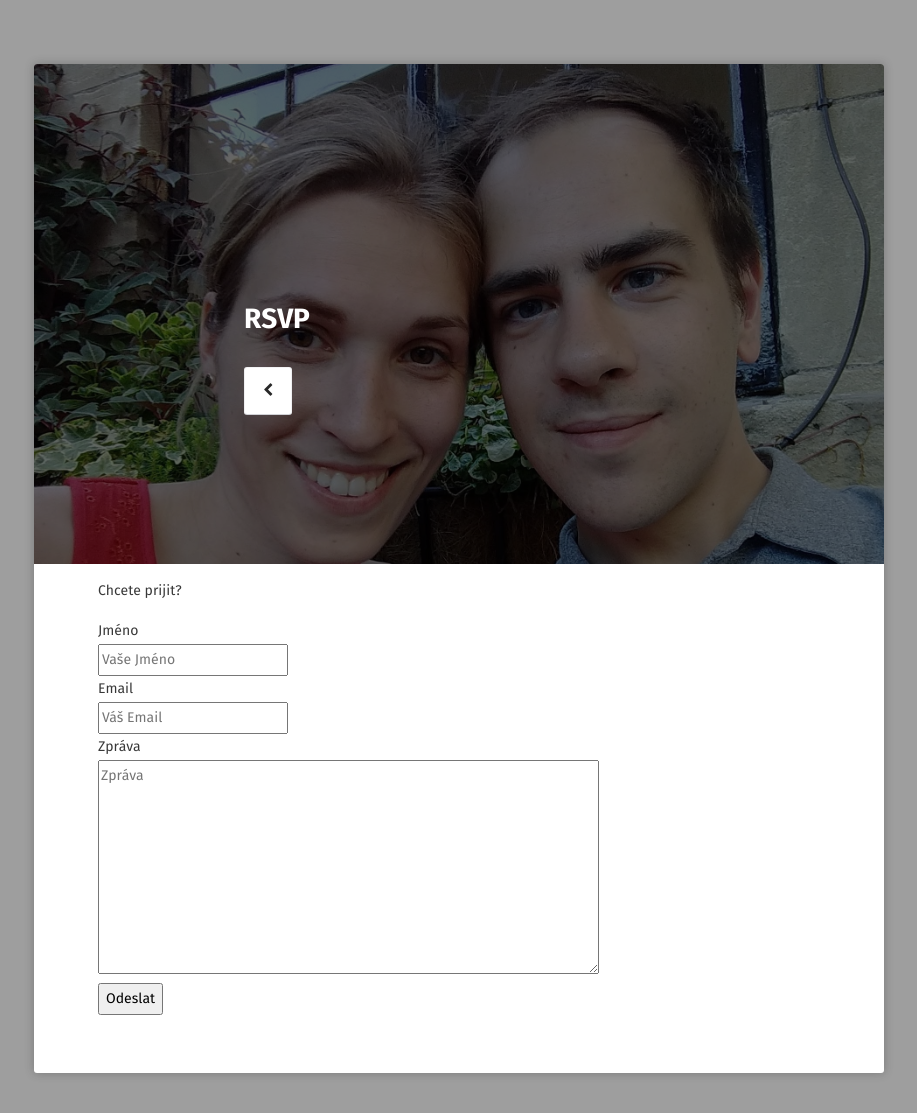
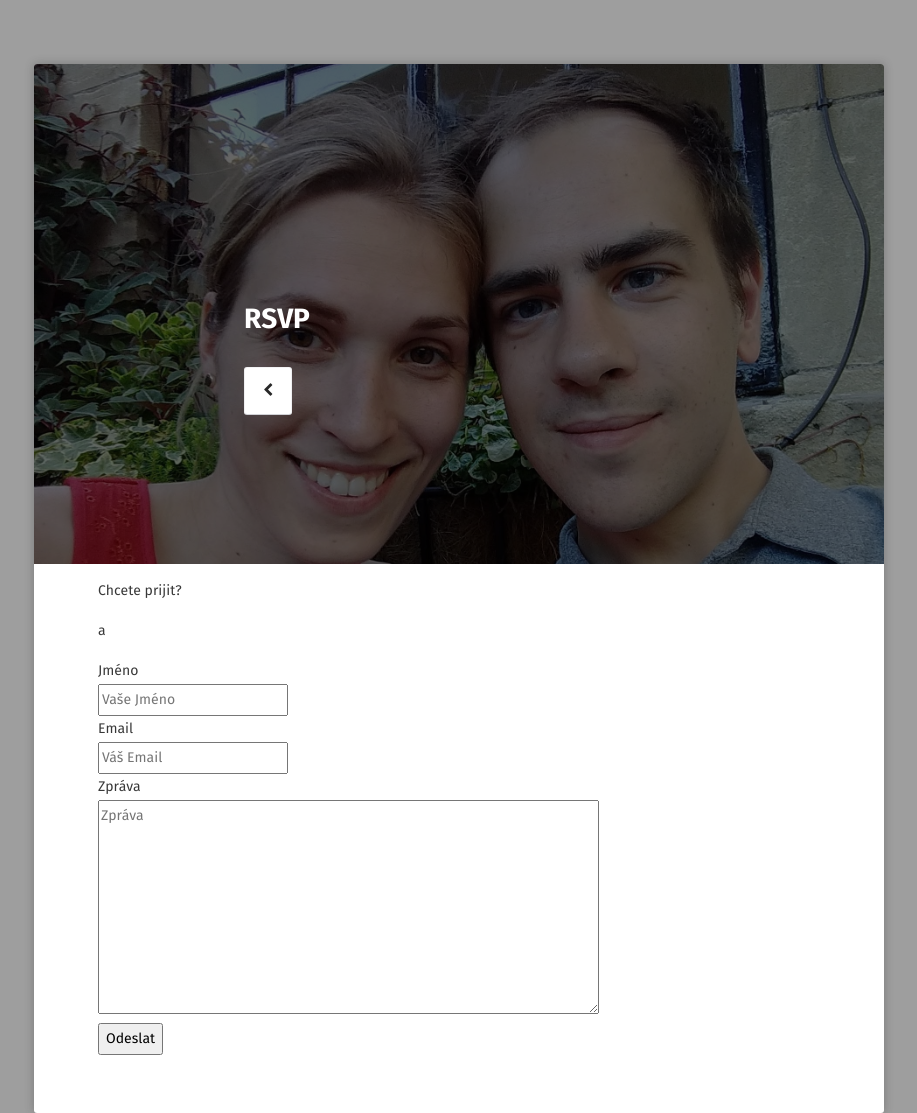
Before and after one commit to Helena-Benoit/Helena-Benoit.github.io, a Jekyll site: the page built from _posts/2019-01-14-rsvp-cz.md, in a window 1280 px wide. Shown: the whole page, without its empty margins (181-1098 px from the left). Built offline with Jekyll 4.4.1, drawn with Linux system fonts in a browser that asks for light colours; some web fonts are replaced; before the commit the page ends 1073 px from its top, so only the background shows below that.

Commit message:
cz post form 4

```diff
--- a/_posts/2019-01-14-rsvp-cz.md
+++ b/_posts/2019-01-14-rsvp-cz.md
@@ -9,8 +9,10 @@
 ---
 Chcete prijit?
 
+a
+
 <form action="http://getsimpleform.com/messages?form_api_token=e184e367746131b0bf2461bad87f8cd4" method="post">
-      <input type="hidden" name="_redirect" value="https://helena-benoit.github.io/cz/thankyou.html" />
+      <input type="hidden" name="_redirect" value="https://helena-benoit.github.io/thankyou.html" />
       <label for='name'>Jméno</label>
       <br />
       <input type='text' id='name' name='name' placeholder='Vaše Jméno' />
@@ -24,5 +26,5 @@
       <textarea id='message' name='message' placeholder='Zpráva' rows='8' cols='60'></textarea>
       <br />
       <input type='submit' value='Odeslat' />
-      <input type="hidden" name="_redirect" value="https://helena-benoit.github.io/cz/thankyou.html" />
+      <input type="hidden" name="_redirect" value="https://helena-benoit.github.io/thankyou.html" />
 </form>
```
